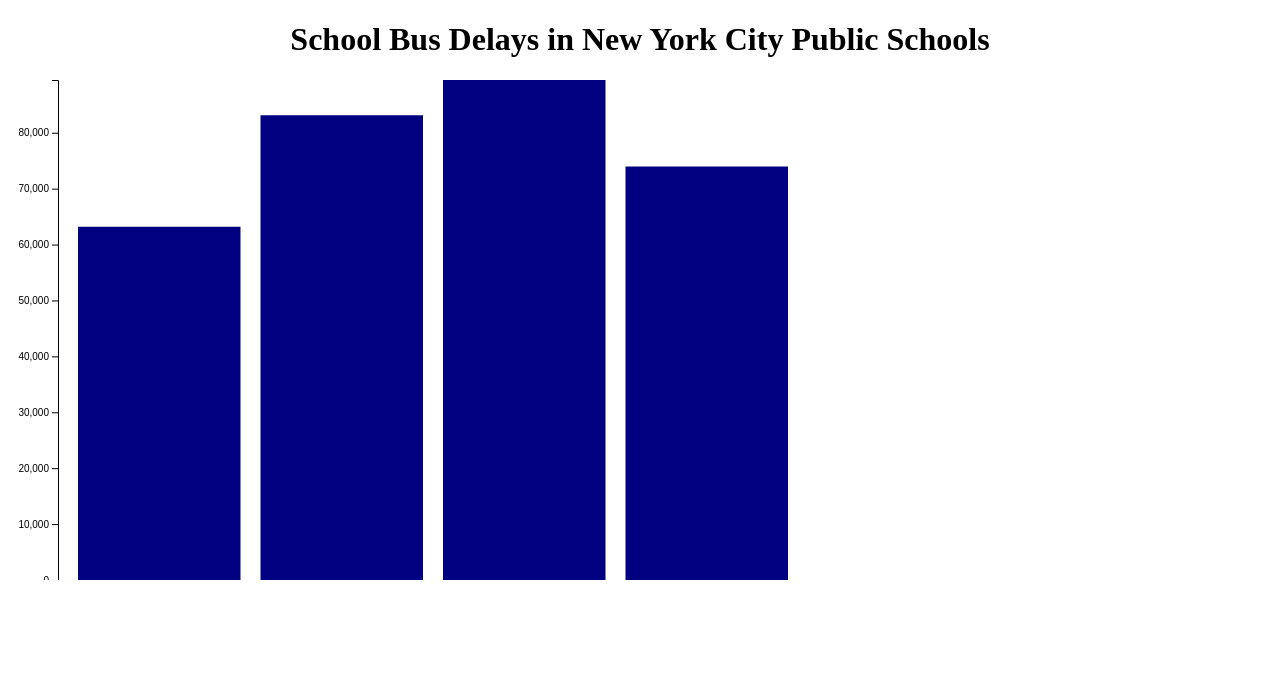
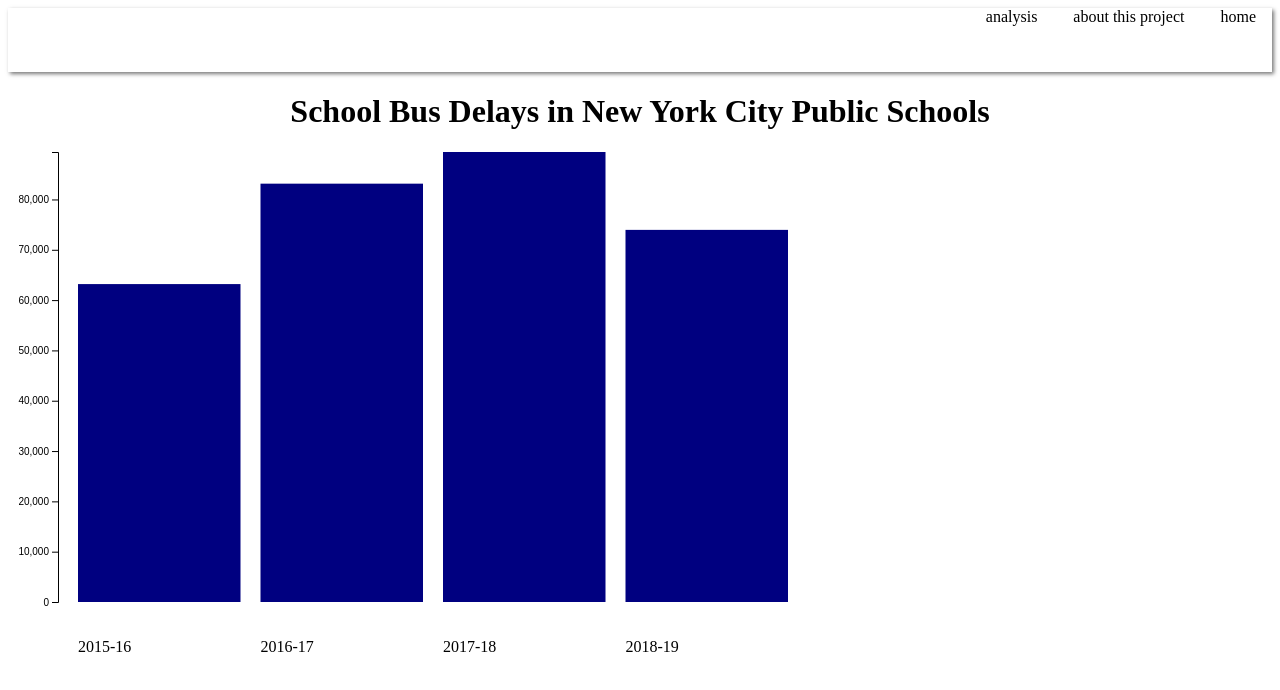
Before and after one commit to brigidtimlin/mothercoders-website, a plain HTML site: page BusPage.html in a window 1280 px wide. Drawn offline with nearby package versions, Linux system fonts and the light colour scheme.

Commit message:
fixed graph scale & label. Updated project page w/icons

```diff
--- a/BusPage.html
+++ b/BusPage.html
@@ -12,9 +12,53 @@
     <link href="https://fonts.googleapis.com/css?family=Istok+Web" rel="stylesheet">
     <link rel="stylesheet" href="https://use.fontawesome.com/releases/v5.7.2/css/all.css" integrity="sha384-fnmOCqbTlWIlj8LyTjo7mOUStjsKC4pOpQbqyi7RrhN7udi9RwhKkMHpvLbHG9Sr" crossorigin="anonymous">
 </head>
+<style>
+#navbar {
+    width: 100%;
+    height: 64px;
+    overflow: hidden;
+    border: 2px white;
+    box-shadow: 2px 2px 4px #787878;
+    background-color: white;
+    position: sticky;
+    top: 0;
+    width: 100%;
+    z-index: 9999;
+      }
+
+    ul {
+        list-style-type: none;
+        margin: 0;
+        padding: 0;
+        float: right;
+      }
+
+    li {
+        display: inline;
+    }
+
+    li a {
+    color: black;
+    text-align: center;
+    padding: 14px 16px;
+    text-decoration: none;
+    }
+
+    li a:hover {
+    background-color:rgb(172, 84, 209);
+    border-radius: 15px;
+    }
+    </style>
+
+<header id="navbar">
+    <ul>
+    <li><a href="#analysis">analysis</a></li>
+    <li><a href="#about this project">about this project</a></li>
+    <li><a class="active" href="#home">home</a></li>
+    </ul>
+</header>
 
 <body>
-
 <style>
   .bar:hover {
     fill: brown;
@@ -22,12 +66,17 @@
   h1 {
     text-align: center;
   }
+</style>
 
-</style>
 <h1>School Bus Delays in New York City Public Schools</h1>
 
   <script>
-    const dataset = [63184, 83141, 89434, 73956];
+    const dataset = [
+        ["2015-16", 63184],
+        ["2016-17", 83141],
+        ["2017-18", 89434],
+        ["2018-19", 73956]
+    ];
 
     const w = 800;
     const h = 500;
@@ -36,8 +85,8 @@
     const barwidth = ((w-padding-bargap)/dataset.length)-bargap;
 
     const yScale = d3.scaleLinear()
-        .domain([0, d3.max(dataset, (d) => d)])
-        .range([h, 0]);
+        .domain([0, d3.max(dataset, (d) => d[1])])
+        .range([h-padding, 0]);
 
     const svg = d3.select("body")
         .append("svg")
@@ -49,17 +98,29 @@
        .enter()
        .append("rect")
        .attr("x", (d, i) => bargap + i * (barwidth + bargap) + padding)
-       .attr("y",(d) => yScale(d))
+       .attr("y",(d) => yScale(d[1]))
        .attr("width", barwidth)
-       .attr("height", (d, i) => d * 3)
+       .attr("height", (d, i) => h - yScale(d[1]) - padding)
        .attr("fill", "navy")
        .attr("class", "bar")
        .append("title")
-        .text((d => d));
+        .text((d => d[1]));
 
-        svg.append("g")
+    // x axis
+    svg.selectAll("text")
+        .data(dataset)
+        .enter()
+        .append("text")
+        .attr("x", (d, i) => bargap + i * (barwidth + bargap) + padding)
+        .attr("y", h)
+        // .attr("dy", ".35em")
+        .text(function(d, i) { return d[0]; });
+
+    // y axis
+    svg.append("g")
         .attr("transform", "translate(50 0)")
         .call(d3.axisLeft().scale(yScale));
 
-  </script>
+
+    </script>
 </body>
```
Also changed, not shown: CSS/main.css (+27 -6 lines), index.html (+2 -2 lines).
